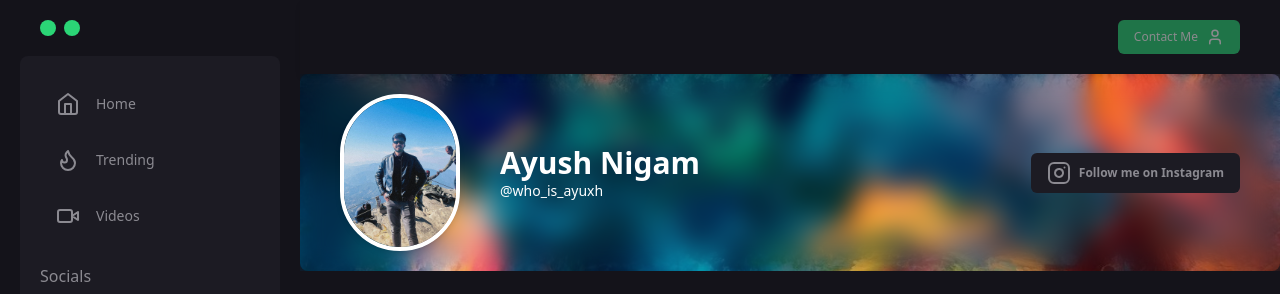
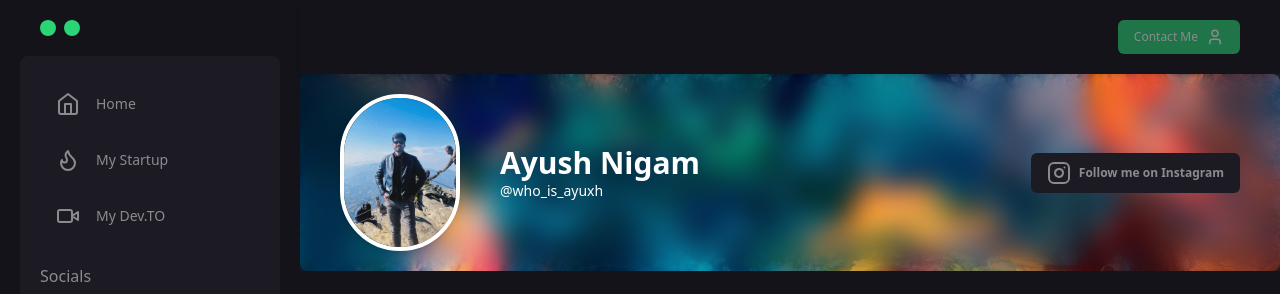
Before and after one commit to AyushNigam11/Ez-Portfolio, a Next.js app: page / in a window 1280 px wide. Shown: the top 294 px of the page. Built offline with nearby package versions, Linux system fonts and the light colour scheme.

Commit message:
Update Menu.tsx (#3)

```diff
--- a/src/components/sidebar/Menu.tsx
+++ b/src/components/sidebar/Menu.tsx
@@ -36,12 +36,12 @@ const Menu: FC<MenuProps> = ({}) => {
       <List link="/" effect="slideUp">
         <Home /> Home
       </List>
-      <List link="/" effect="slideUp">
-        <Flame /> Trending
+      <List link="https://driporg.com" effect="slideUp">
+        <Flame /> My Startup
       </List>
 
-      <List link="https://www.instagram.com/who_is_ayuxh/" effect="slideUp">
-        <Video /> Videos
+      <List link="https://dev.to/ayushnigam" effect="slideUp">
+        <Video /> My Dev.TO
       </List>
 
       {/* List 2 */}
```
